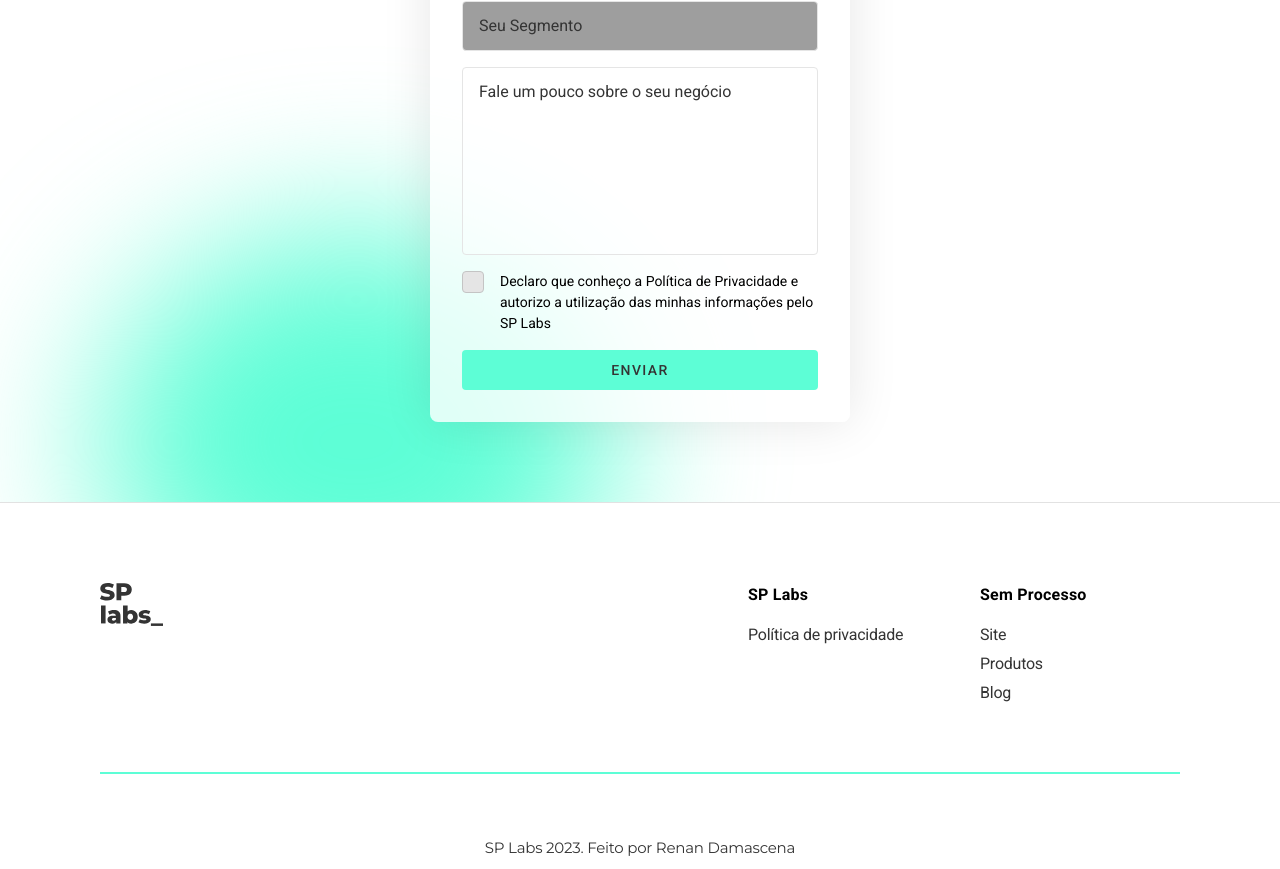
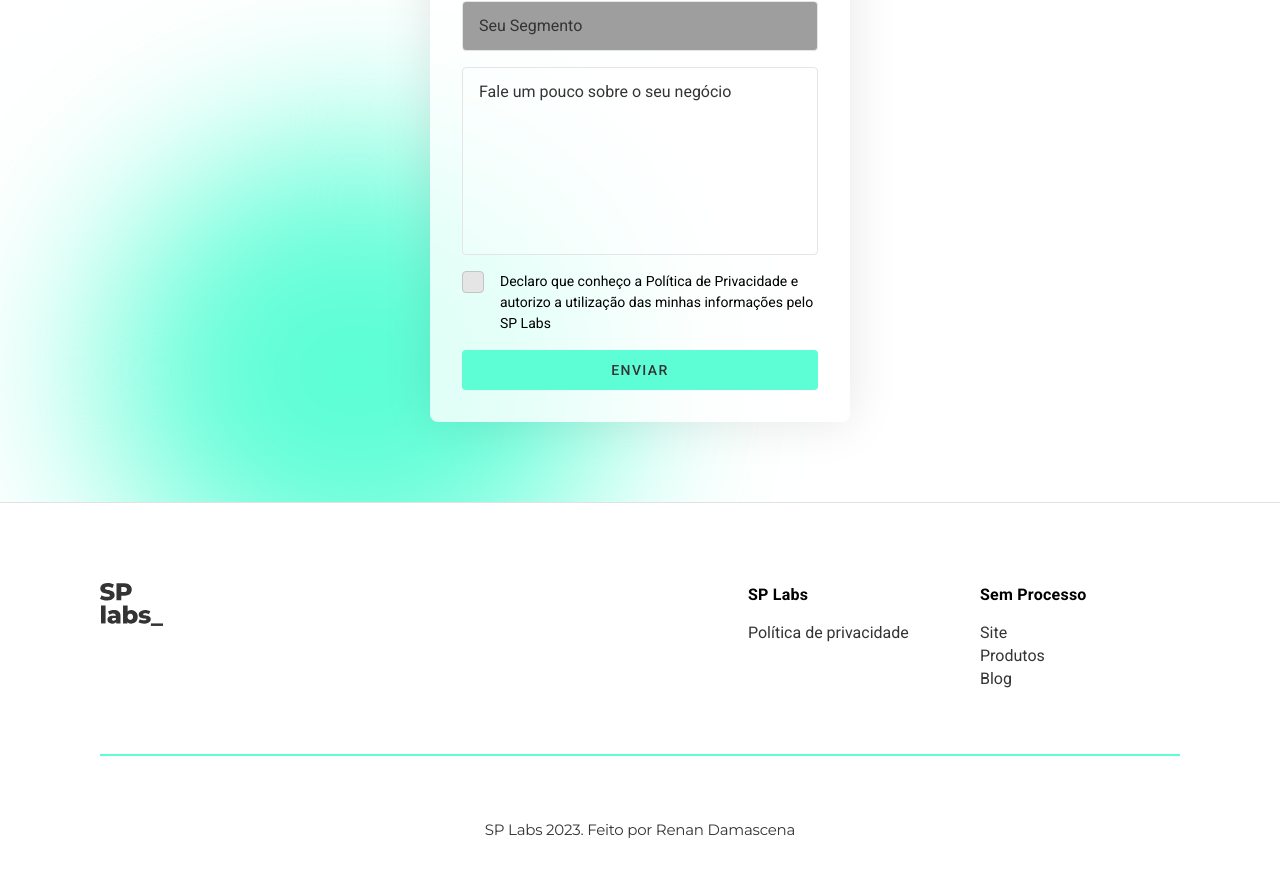
Before and after one commit to Renandp03/SP-labs_project, a React (Vite) app: page / in a window 1280 px wide. Shown: the part 1928-2797 px from the top of the page. Built offline with nearby package versions, Linux system fonts and the light colour scheme; no server answers; grey boxes are pictures that could not be loaded.

Commit message:
fix: footer links underlines

```diff
--- a/src/components/Cases.jsx
+++ b/src/components/Cases.jsx
@@ -24,7 +24,7 @@ function Cases(){
             {
             cases.map((c) =>
             <div className='Case'>
-                <h2 className='Case__Title' onClick={getCases}>{c.title}</h2>
+                <h2 className='Case__Title'>{c.title}</h2>
                 <p className='Case__text'>{c.description}</p>
                 <button className='Case__Button'><a href={c.link}>Saiba mais</a><img className='Button__Icon' src='icons/arrow-right.svg'/></button>
             </div>)
--- a/src/components/Footer.jsx
+++ b/src/components/Footer.jsx
@@ -8,13 +8,13 @@ function Footer(){
                 <div className='Footer__Credits'>
                     <div className='Footer__Credits__Column'>
                         <h2 className='Footer__Credits__Column__Title'>SP Labs</h2>
-                        <div><a href="/" className='Footer__Credits__Column__Links'>Política de privacidade</a></div>
+                        <div><a href="/" className='Footer__Credits__Column__Link'>Política de privacidade</a></div>
                     </div>
                     <div className='Footer__Credits__Column'>
                         <h2 className='Footer__Credits__Column__Title'>Sem Processo</h2>
-                        <div><a href="/" className='Footer__Credits__Column__Links'>Site</a></div>
-                        <div><a href="/" className='Footer__Credits__Column__Links'>Produtos</a></div>
-                        <div><a href="/" className='Footer__Credits__Column__Links'>Blog</a></div>
+                        <div><a href="/" className='Footer__Credits__Column__Link'>Site</a></div>
+                        <div><a href="/" className='Footer__Credits__Column__Link'>Produtos</a></div>
+                        <div><a href="/" className='Footer__Credits__Column__Link'>Blog</a></div>
                     </div>
                 </div>
             </div>
--- a/src/styles/components/Cases.sass
+++ b/src/styles/components/Cases.sass
@@ -5,13 +5,13 @@
     position: relative
     display: grid
     gap: 80px 32px
-    padding: 80px 100px
+    padding: 80px variables.$padding-horizontal
     box-sizing: border-box
     grid-template-columns: 1fr 1fr
     @media( max-width: 740px)
         grid-template-columns: 1fr
         gap: 32px 0
-        padding: 80px 30px
+        padding: 80px variables.$padding-horizontal-mobile
 
 
 .Cases__Title_Space
--- a/src/styles/components/Contact.sass
+++ b/src/styles/components/Contact.sass
@@ -59,14 +59,14 @@
 
 .Contact__Decorator
     width: 40%
-    height: 50%
+    height: 55%
     border-radius: 50%
     background: variables.$color-primary
     z-index: -1
     position: absolute
-    bottom: -150px
+    bottom: -100px
     left: 100px
-    filter: blur(80px)
+    filter: blur(90px)
     z-index: -2
 
     @media( max-width: 740px)
--- a/src/styles/components/Footer.sass
+++ b/src/styles/components/Footer.sass
@@ -1,7 +1,7 @@
 @use '../variables'
 
 .Footer_Section
-    padding: 80px 100px
+    padding: 80px variables.$padding-horizontal
     display: flex
     flex-direction: column
     align-items: center
@@ -9,7 +9,7 @@
     border-top: 1px solid #e2e2e2
     background: variables.$color-bright
     @media( max-width: 740px)
-        padding: 80px 30px
+        padding: 80px variables.$padding-horizontal-mobile
 
 .Footer
     display: flex
@@ -50,32 +50,30 @@
     letter-spacing: 0.24px
     margin-bottom: 16px
 
-.Footer__Credits__Column__Links
-    color: variables.$color-dark-gray
+.Footer__Credits__Column__Link
     font-size: 16px
-    line-height: 24px
-    letter-spacing: -0.24px
+    cursor: pointer
+    color:  variables.$color-footer-link
+    text-decoration: none
+    display: inline-block
+    position: relative
     margin-bottom: 4px
-    cursor: pointer
-    text-decoration: none
-    display: block
-    position: relative
 
-.Footer__Credits__Column__Links
-  display: inline-block
+.Footer__Credits__Column__Link::after
+    content: ''
+    position: absolute
+    bottom: 5px
+    left: 0
+    width: 100%
+    height: 1px
+    background-color: variables.$color-footer-link
+    opacity: 0
+    transition: opacity 200ms, transform 200ms
 
-
-.Footer__Credits__Column__Links::after
-  content: ''
-  width: 0px
-  height: 1px
-  display: block
-  background: black
-  transition: 300ms
-
-
-.Footer__Credits__Column__Links:hover::after
-  width: 100%
+.Footer__Credits__Column__Link:hover::after,
+.Footer__Credits__Column__Link:focus::after
+    opacity: .7
+    transform: translate3d(0, 0.2em, 0)
 
 
 .Footer_Section__Line
--- a/src/styles/components/Header.sass
+++ b/src/styles/components/Header.sass
@@ -7,12 +7,12 @@
     justify-content: space-between
     margin-top: 40px
     position: absolute
-    padding: 0px 100px
+    padding: 0px variables.$padding-horizontal
     box-sizing: border-box
     top: 0
     left: 0
     @media( max-width: 740px)
-        padding: 0px 30px
+        padding: 0px variables.$padding-horizontal-mobile
 
 .Header__logo
     max-width: 63px
@@ -39,7 +39,7 @@
 .Menu__Link::after
     content: ''
     position: absolute
-    bottom: 0
+    bottom: 5px
     left: 0
     width: 100%
     height: 1px
--- a/src/styles/components/Hero-Section.sass
+++ b/src/styles/components/Hero-Section.sass
@@ -7,11 +7,11 @@
     justify-content: center
     color: variables.$color-hero-text
     height: 100vh
-    padding: 0px 100px
+    padding: 0px variables.$padding-horizontal
     box-sizing: border-box
     position: relative
     @media( max-width: 740px)
-        padding: 0px 30px
+        padding: 0px variables.$padding-horizontal-mobile
 
 .Hero_Section__bg
     position: absolute
--- a/src/styles/components/Video.sass
+++ b/src/styles/components/Video.sass
@@ -5,13 +5,13 @@
     display: grid
     align-items: center
     grid-template-columns: 1fr 1fr
-    padding: 80px 100px
+    padding: 80px variables.$padding-horizontal
     box-sizing: border-box
     gap: 32px
     background: variables.$color-video-section-bg
     @media( max-width: 740px)
         grid-template-columns: 1fr
-        padding: 80px 30px
+        padding: 80px variables.$padding-horizontal-mobile
 
 .Video_Text_Space
     gap: 16px
--- a/src/styles/variables.sass
+++ b/src/styles/variables.sass
@@ -17,6 +17,9 @@ $color-light-gray: #EFEFEF
 $color-bright: #fff
 $color-primary: #5DFED6
 $color-primary--dark: #45E6BF
+
+$padding-horizontal: 100px
+$padding-horizontal-mobile: 30px
 
 $primary-title-size: 64px
 $primary-title-color: $color-bright
@@ -61,5 +64,6 @@ $color-contact-form-bg: rgba(255, 255, 255, 0.80)
 $color-contact-input-bg: rgba(255, 255, 255, 0.25)
 $color-contact-input-border: #e5e5e5
 $color-contact-dark-bg-message: #949494
+$color-footer-link: $color-dark-gray
 
 $box-shadow: 0px 0px 50px 0px rgba(0, 0, 0, 0.10)
```
